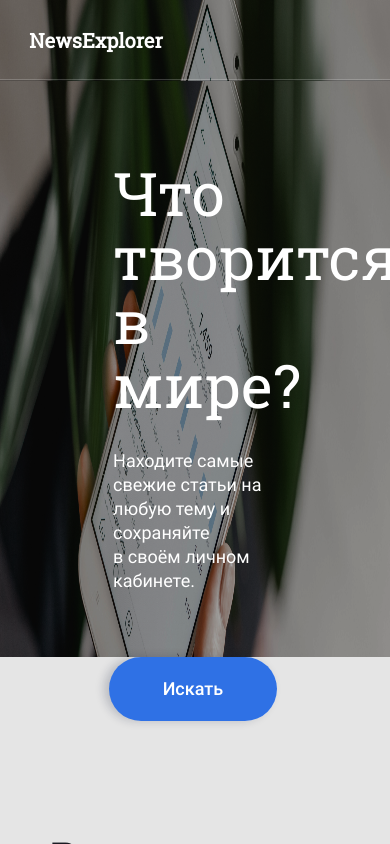
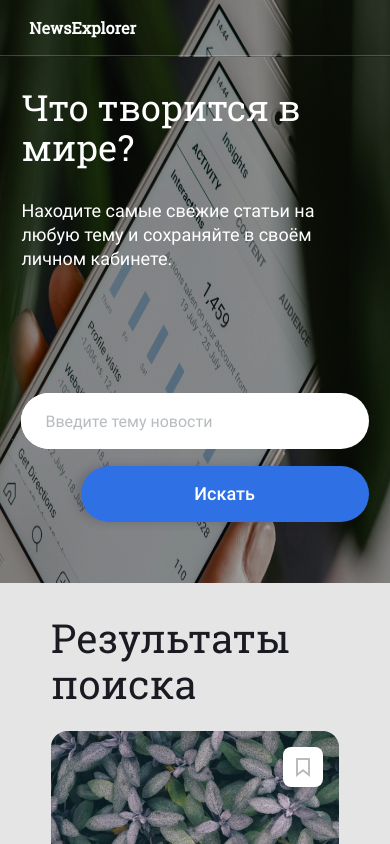
Before and after one commit to Vladimir-art/news-explorer-frontend, a React (Create React App) app: page / in a window 390 px wide. Shown: the top 844 px of the page. Built offline with nearby package versions, Linux system fonts and the light colour scheme.

Commit message:
searchform 320

```diff
--- a/src/blocks/header/__info/header__info.css
+++ b/src/blocks/header/__info/header__info.css
@@ -1,14 +1,8 @@
 .header__info {
   max-width: 85%;
-  height: 80px;
+  height: inherit;
   margin: 0 auto;
   display: flex;
   align-items: center;
   justify-content: space-between;
 }
-
-@media screen and (max-width: 1024px) and (min-width: 768px) {
-  .header__info {
-    height: 66px;
-  }
-}
--- a/src/blocks/header/__main-background/header__main-background.css
+++ b/src/blocks/header/__main-background/header__main-background.css
@@ -5,3 +5,15 @@
   background-position: center top;
   background-attachment: fixed;
 }
+
+@media screen and (max-width: 1024px) and (min-width: 768px) {
+  .header__main-background {
+    background-size: 100% 400px;
+  }
+}
+
+@media screen and (max-width: 767px) and (min-width: 320px) {
+  .header__main-background {
+    background-size: 200% 560px;
+  }
+}
--- a/src/blocks/header/__mobile/header__mobile.css
+++ b/src/blocks/header/__mobile/header__mobile.css
@@ -0,0 +1,6 @@
+@media screen and (max-width: 767px) and (min-width: 320px) {
+  .header__mobile {
+    display: flex;
+    align-items: center;
+  }
+}
--- a/src/blocks/header/__text/header__text.css
+++ b/src/blocks/header/__text/header__text.css
@@ -8,3 +8,9 @@
   line-height: 24px;
   color: #FFF;
 }
+
+@media screen and (max-width: 767px) and (min-width: 320px) {
+  .header__text {
+    font-size: 16px;
+  }
+}
--- a/src/blocks/header/header.css
+++ b/src/blocks/header/header.css
@@ -19,7 +19,10 @@
   .header {
     height: 66px;
   }
-  .header, .searchform {
-    background-size: 100% 400px;
+}
+
+@media screen and (max-width: 767px) and (min-width: 320px) {
+  .header {
+    height: 56px;
   }
 }
--- a/src/blocks/searchform/__form/searchform__form.css
+++ b/src/blocks/searchform/__form/searchform__form.css
@@ -8,8 +8,9 @@
   border-radius: 100px;
 }
 
-@media screen and (max-width: 1024px) and (min-width: 768px) {
+@media screen and (max-width: 1024px) and (min-width: 320px) {
   .searchform__form {
     height: 56px;
+    margin-bottom: 104px;
   }
 }
--- a/src/blocks/searchform/__info/searchform__info.css
+++ b/src/blocks/searchform/__info/searchform__info.css
@@ -10,3 +10,10 @@
     padding: 38px 0 48px;
   }
 }
+
+@media screen and (max-width: 767px) and (min-width: 320px) {
+  .searchform__info {
+    max-width: 89%;
+    padding: 30px 0;
+  }
+}
--- a/src/blocks/searchform/__search/searchform__search.css
+++ b/src/blocks/searchform/__search/searchform__search.css
@@ -39,3 +39,12 @@
     width: 160px;
   }
 }
+
+@media screen and (max-width: 767px) and (min-width: 320px) {
+  .searchform__search {
+    position: absolute;
+    bottom: -130%;
+    right: 0;
+    width: 288px;
+  }
+}
--- a/src/blocks/searchform/__text/searchform__text.css
+++ b/src/blocks/searchform/__text/searchform__text.css
@@ -15,3 +15,9 @@
     margin: 0 0 48px 0;
   }
 }
+
+@media screen and (max-width: 767px) and (min-width: 320px) {
+  .searchform__text {
+    margin: 0 0 122px;
+  }
+}
--- a/src/blocks/searchform/__title/searchform__title.css
+++ b/src/blocks/searchform/__title/searchform__title.css
@@ -11,9 +11,17 @@
 
 @media screen and (max-width: 1024px) and (min-width: 768px) {
   .searchform__title {
-    margin: 0 0 16px 0;
+    margin: 0 0 16px;
     max-width: 385px;
     font-size: 36px;
     line-height: 40px;
   }
 }
+
+@media screen and (max-width: 767px) and (min-width: 320px) {
+  .searchform__title {
+    max-width: 288px;
+    font-size: 36px;
+    line-height: 40px;
+  }
+}
```
